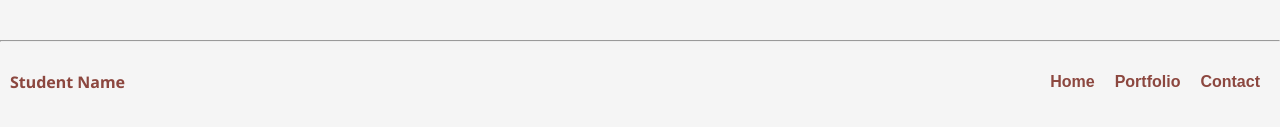
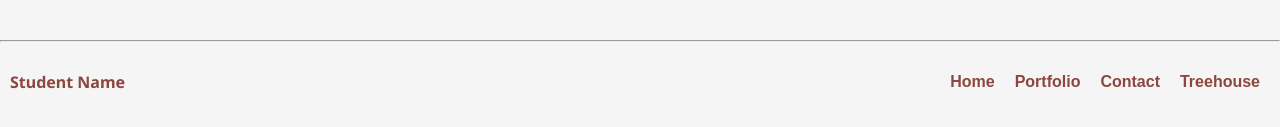
Before and after one commit to bradando4130/Techdegree-project-2, a plain HTML site: page index.html in a window 1280 px wide. Shown: the part 1833-1960 px from the top of the page. Drawn offline with Linux system fonts and the light colour scheme.

Commit message:
Update index.html

```diff
--- a/index.html
+++ b/index.html
@@ -96,6 +96,7 @@
                 <li class="footer-nav-item"><a href="#home">Home</a></li>
                 <li class="footer-nav-item"><a href="#portfolio">Portfolio</a></li>
                 <li class="footer-nav-item"><a href="#contact">Contact</a></li>
+                <li class="footer-nav-item"><a href="#treehouse">Treehouse</a></li>
             </ul>
         </div>
     </footer>
```
